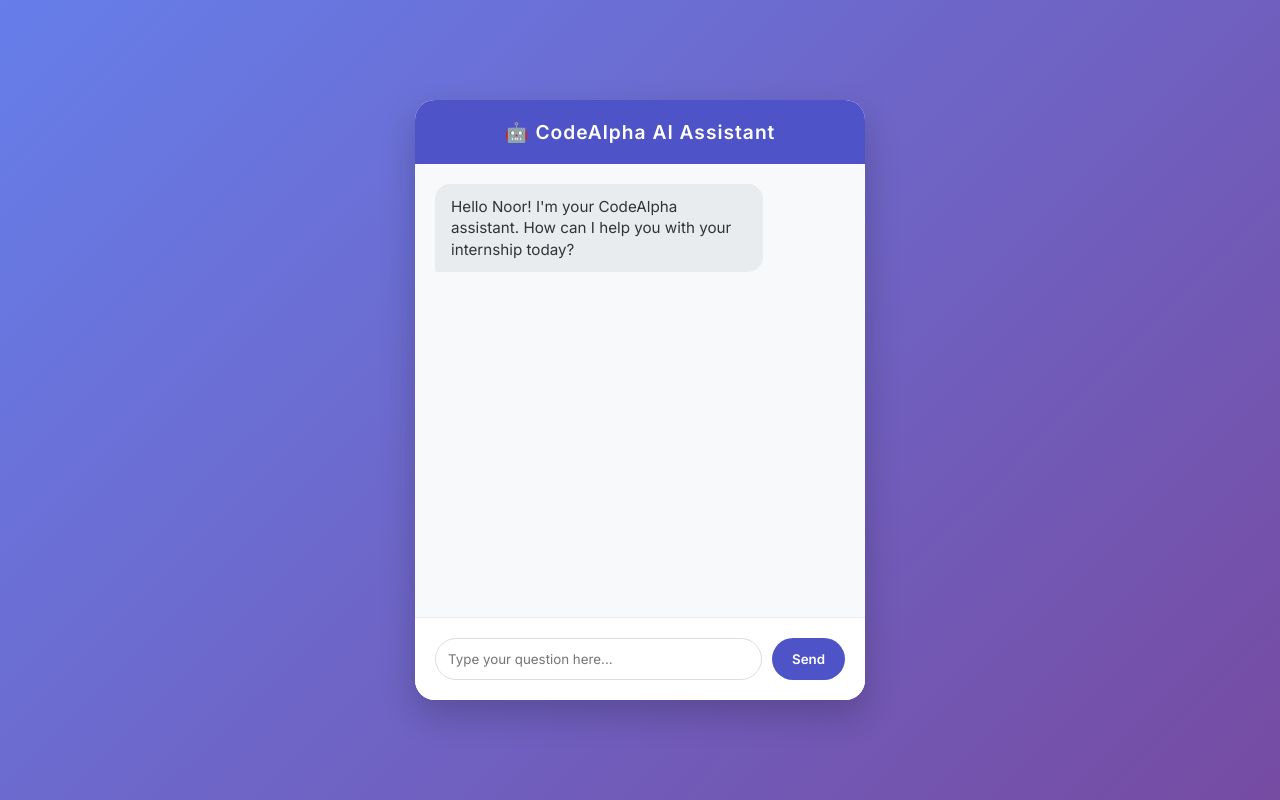
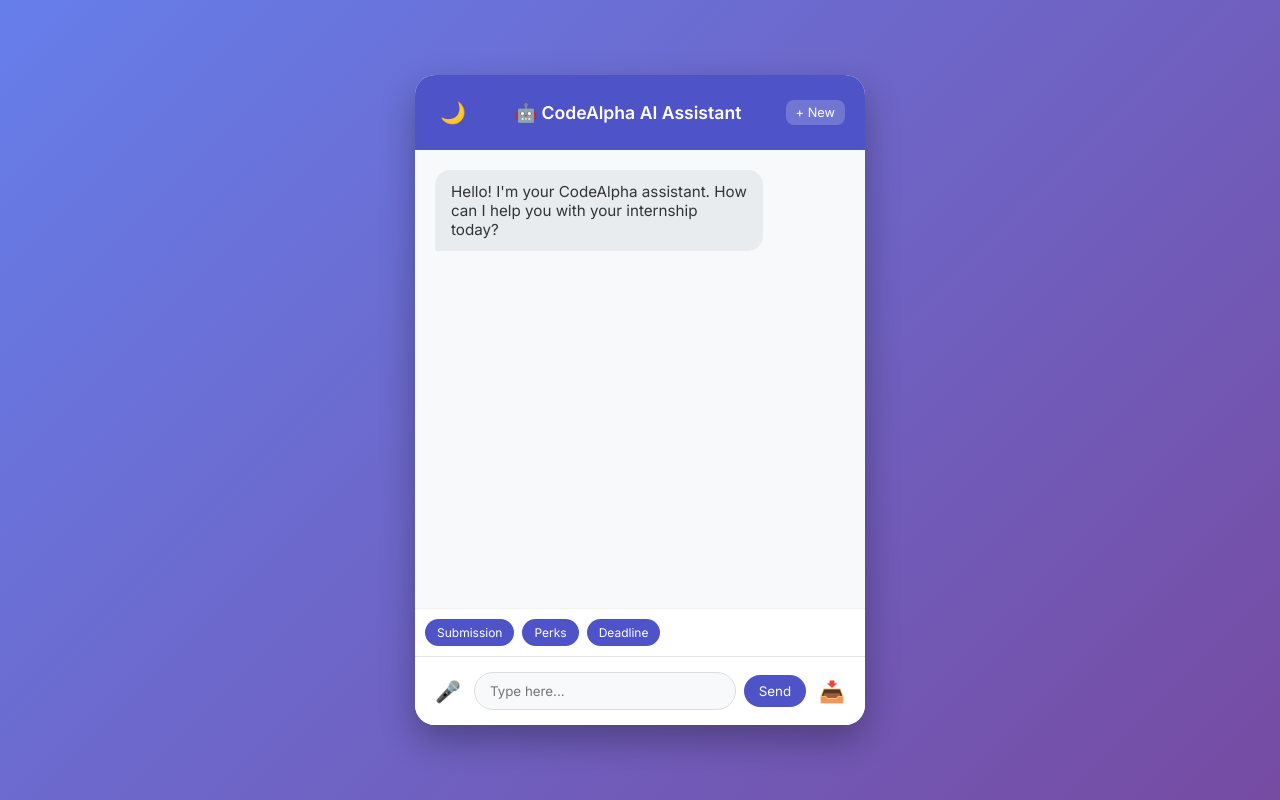
Before and after one commit to NoorFatimaCS/CodeAlpha_Chatbot_FAQ, a Flask app: page / in a window 1280 px wide. Run offline with Flask 3, Linux system fonts and the light colour scheme.

Commit message:
Update index.html

```diff
--- a/templates/index.html
+++ b/templates/index.html
@@ -3,103 +3,80 @@
 <head>
     <meta charset="UTF-8">
     <meta name="viewport" content="width=device-width, initial-scale=1.0">
-    <title>CodeAlpha AI Support</title>
+    <title>CodeAlpha AI Assistant</title>
     <link href="https://fonts.googleapis.com/css2?family=Inter:wght@400;600&display=swap" rel="stylesheet">
     <style>
+        /* Existing Styles */
         * { box-sizing: border-box; margin: 0; padding: 0; font-family: 'Inter', sans-serif; }
 
+        :root {
+            --bg-main: linear-gradient(135deg, #667eea 0%, #764ba2 100%);
+            --container-bg: #ffffff;
+            --text-color: #333;
+            --chat-bg: #f8f9fa;
+            --bot-msg: #e9ecef;
+        }
+
+        /* Dark Mode Variables */
+        [data-theme="dark"] {
+            --bg-main: #0f172a;
+            --container-bg: #1e293b;
+            --text-color: #f1f5f9;
+            --chat-bg: #0f172a;
+            --bot-msg: #334155;
+        }
+
         body {
-            background: linear-gradient(135deg, #667eea 0%, #764ba2 100%);
-            height: 100vh;
-            display: flex;
-            justify-content: center;
-            align-items: center;
+            background: var(--bg-main);
+            height: 100vh; display: flex; justify-content: center; align-items: center;
+            transition: 0.3s;
         }
 
         #chat-container {
-            width: 450px;
-            height: 600px;
-            background: #ffffff;
+            width: 450px; height: 650px;
+            background: var(--container-bg);
             border-radius: 20px;
-            box-shadow: 0 15px 35px rgba(0,0,0,0.2);
-            display: flex;
-            flex-direction: column;
-            overflow: hidden;
+            box-shadow: 0 15px 35px rgba(0,0,0,0.3);
+            display: flex; flex-direction: column; overflow: hidden;
+            transition: 0.3s;
         }
 
-        /* Header Styling */
         .chat-header {
-            background: #4e54c8;
-            color: white;
-            padding: 20px;
-            text-align: center;
-            font-weight: 600;
-            font-size: 1.2rem;
-            letter-spacing: 1px;
+            background: #4e54c8; color: white; padding: 20px;
+            text-align: center; font-weight: 600; font-size: 1.1rem;
+            display: flex; justify-content: space-between; align-items: center;
         }
 
-        /* Chat Box area */
         #chat-box {
-            flex: 1;
-            overflow-y: auto;
-            padding: 20px;
-            background: #f8f9fa;
-            display: flex;
-            flex-direction: column;
-            gap: 15px;
+            flex: 1; overflow-y: auto; padding: 20px;
+            background: var(--chat-bg); display: flex; flex-direction: column; gap: 15px;
         }
 
-        /* Message Bubbles */
-        .message { max-width: 80%; padding: 12px 16px; border-radius: 15px; font-size: 0.95rem; line-height: 1.4; }
+        .message { max-width: 80%; padding: 12px 16px; border-radius: 15px; font-size: 0.95rem; animation: fadeIn 0.3s ease; }
+        @keyframes fadeIn { from { opacity: 0; transform: translateY(10px); } to { opacity: 1; transform: translateY(0); } }
 
-        .user {
-            align-self: flex-end;
-            background: #4e54c8;
-            color: white;
-            border-bottom-right-radius: 2px;
+        .user { align-self: flex-end; background: #4e54c8; color: white; border-bottom-right-radius: 2px; }
+        .bot { align-self: flex-start; background: var(--bot-msg); color: var(--text-color); border-bottom-left-radius: 2px; }
+
+        .chip {
+            background: #4e54c8; color: white; border: none; padding: 6px 12px;
+            border-radius: 15px; font-size: 0.75rem; cursor: pointer; white-space: nowrap;
+            transition: 0.2s;
         }
+        .chip:hover { background: #3f44a1; }
 
-        .bot {
-            align-self: flex-start;
-            background: #e9ecef;
-            color: #333;
-            border-bottom-left-radius: 2px;
-        }
-
-        /* Input Area */
         .input-area {
-            padding: 20px;
-            background: white;
-            border-top: 1px solid #eee;
-            display: flex;
-            gap: 10px;
+            padding: 15px; background: var(--container-bg);
+            border-top: 1px solid rgba(0,0,0,0.1); display: flex; gap: 8px; align-items: center;
         }
 
         input {
-            flex: 1;
-            padding: 12px;
-            border: 1px solid #ddd;
-            border-radius: 25px;
-            outline: none;
-            transition: 0.3s;
+            flex: 1; padding: 10px 15px; border: 1px solid #ddd;
+            border-radius: 25px; outline: none; background: var(--chat-bg); color: var(--text-color);
         }
 
-        input:focus { border-color: #4e54c8; }
+        .icon-btn { background: none; border: none; font-size: 1.3rem; cursor: pointer; padding: 5px; }
 
-        button {
-            background: #4e54c8;
-            color: white;
-            border: none;
-            padding: 0 20px;
-            border-radius: 25px;
-            cursor: pointer;
-            font-weight: 600;
-            transition: 0.3s;
-        }
-
-        button:hover { background: #3f44a1; transform: scale(1.05); }
-
-        /* Scrollbar Styling */
         #chat-box::-webkit-scrollbar { width: 5px; }
         #chat-box::-webkit-scrollbar-thumb { background: #ccc; border-radius: 10px; }
     </style>
@@ -107,13 +84,27 @@
 <body>
 
 <div id="chat-container">
-        <div class="chat-header">🤖 CodeAlpha AI Assistant</div>
+    <div class="chat-header">
+        <button onclick="toggleTheme()" id="theme-btn" class="icon-btn" style="color:white">🌙</button>
+        <span>🤖 CodeAlpha AI Assistant</span>
+        <button onclick="newChat()" style="background:rgba(255,255,255,0.2); border:none; color:white; padding:5px 10px; border-radius:8px; cursor:pointer; font-size: 0.8rem;">+ New</button>
+    </div>
+
     <div id="chat-box">
-            <div class="message bot">Hello Noor! I'm your CodeAlpha assistant. How can I help you with your internship today?</div>
+        <div class="message bot">Hello! I'm your CodeAlpha assistant. How can I help you with your internship today?</div>
     </div>
+
+    <div id="suggestions-container" style="padding: 10px; display: flex; gap: 8px; overflow-x: auto; border-top: 1px solid rgba(0,0,0,0.05);">
+        <button class="chip" onclick="quickQuery('How to submit the task?')">Submission</button>
+        <button class="chip" onclick="quickQuery('What are the internship perks?')">Perks</button>
+        <button class="chip" onclick="quickQuery('Is there a deadline for tasks?')">Deadline</button>
+    </div>
+
     <div class="input-area">
-            <input type="text" id="user_input" placeholder="Type your question here..." onkeypress="handleKeyPress(event)">
-            <button onclick="sendMessage()">Send</button>
+        <button onclick="startVoice()" class="icon-btn" title="Voice Input">🎤</button>
+        <input type="text" id="user_input" placeholder="Type here..." onkeypress="handleKeyPress(event)">
+        <button onclick="sendMessage()" style="padding: 8px 15px; border-radius: 20px; border:none; background:#4e54c8; color:white; cursor:pointer;">Send</button>
+        <button onclick="downloadChat()" class="icon-btn" title="Download History">📥</button>
     </div>
 </div>
 
@@ -122,14 +113,13 @@
         if (e.key === 'Enter') sendMessage();
     }
 
+    // 1. Send Message Function
     async function sendMessage() {
         let input = document.getElementById("user_input");
         let chatBox = document.getElementById("chat-box");
         let query = input.value.trim();
-
         if (!query) return;
 
-            // User message add karna
         chatBox.innerHTML += `<div class="message user">${query}</div>`;
         input.value = "";
         chatBox.scrollTop = chatBox.scrollHeight;
@@ -142,16 +132,62 @@
             });
             let data = await response.json();
 
-                // Bot message add karna
             setTimeout(() => {
                 chatBox.innerHTML += `<div class="message bot">${data.answer}</div>`;
                 chatBox.scrollTop = chatBox.scrollHeight;
-                }, 500); // Thora natural feel dene ke liye delay
-
+            }, 500);
         } catch (error) {
             console.error("Error:", error);
         }
     }
+
+    // 2. New Features Logic
+    function newChat() {
+        if(confirm("Start a new chat?")) {
+            document.getElementById("chat-box").innerHTML = '<div class="message bot">New chat started! How can I help?</div>';
+        }
+    }
+
+    function toggleTheme() {
+        const body = document.body;
+        const btn = document.getElementById("theme-btn");
+        if (body.getAttribute("data-theme") === "dark") {
+            body.removeAttribute("data-theme");
+            btn.innerText = "🌙";
+        } else {
+            body.setAttribute("data-theme", "dark");
+            btn.innerText = "☀️";
+        }
+    }
+
+    function quickQuery(text) {
+        document.getElementById("user_input").value = text;
+        sendMessage();
+    }
+
+    function downloadChat() {
+        let chatContent = "--- CodeAlpha Chat History ---\n\n";
+        const messages = document.querySelectorAll(".message");
+        messages.forEach(msg => {
+            const role = msg.classList.contains("user") ? "You: " : "Bot: ";
+            chatContent += role + msg.innerText + "\n";
+        });
+        const blob = new Blob([chatContent], { type: "text/plain" });
+        const a = document.createElement("a");
+        a.href = URL.createObjectURL(blob);
+        a.download = "CodeAlpha_Chat.txt";
+        a.click();
+    }
+
+    function startVoice() {
+        const recognition = new (window.SpeechRecognition || window.webkitSpeechRecognition)();
+        recognition.lang = 'en-US';
+        recognition.start();
+        recognition.onresult = (event) => {
+            document.getElementById("user_input").value = event.results[0][0].transcript;
+            sendMessage();
+        };
+    }
 </script>
 </body>
 </html>
```
Lines whose indentation alone changed are shown as unchanged.
